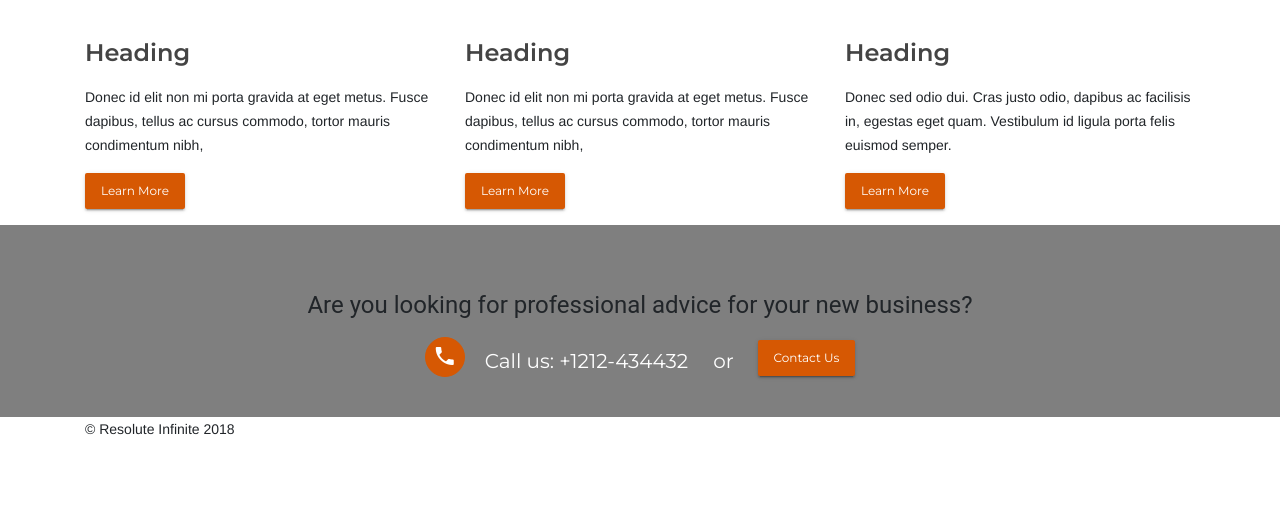
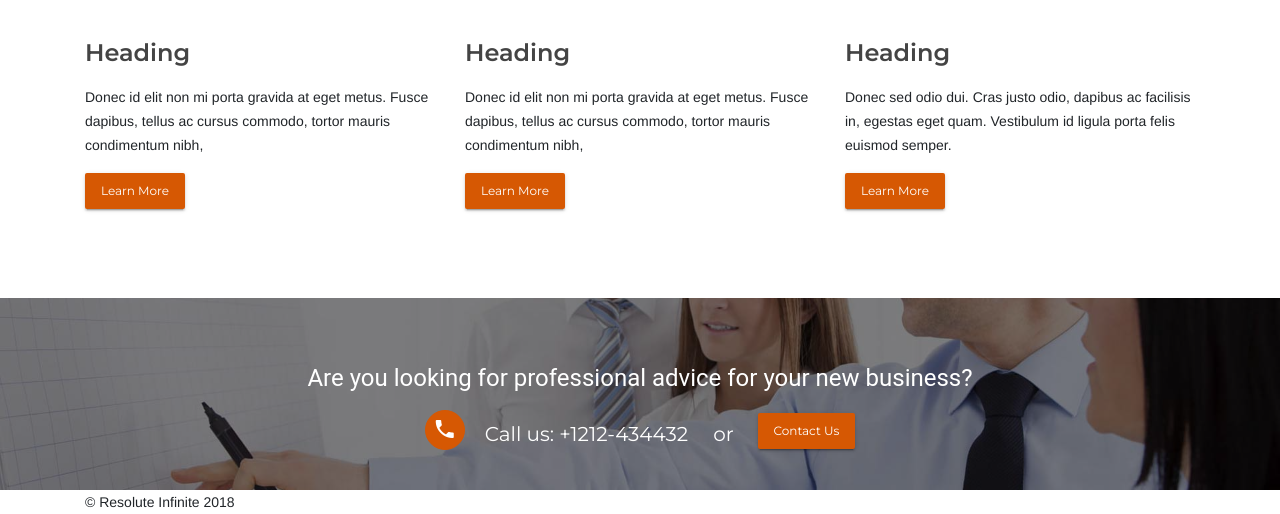
Before and after one commit to joshmanhuwa/resoluteinfinite.co.za, a plain HTML site: page dev/index.html in a window 1280 px wide. Shown: the part 595-1109 px from the top of the page. Before the commit the page ends 1036 px from the top, so only its background shows below. Drawn offline with nearby package versions, Linux system fonts and the light colour scheme.

Commit message:
update
fixes home page banner

```diff
--- a/dev/css/style.css
+++ b/dev/css/style.css
@@ -97,8 +97,8 @@
 
 }
 
-.shade {
-
+.banner-content > h4 {
+  color: #fff;
 }
 /* ===================================
 4. Buttons
@@ -123,7 +123,7 @@
 5. General
 ==================================== */
 
-.mdl-shadow--2dp {
+.info-dox-card {
   box-shadow: 0 2px 2px 0 rgba(0,0,0,.14), 0 3px 1px -2px rgba(0,0,0,.2), 0 1px 5px 0 rgba(0,0,0,.12);
 }
 
@@ -139,7 +139,7 @@
   position: relative;
   z-index: 1;
   font-family: 'Montserrat', sans-serif !important;
-  background: rgba(0 ,0, 0, 0.5);
+  background: rgba(0 ,0, 0, 0.5) !important;
 }
 .area-padding {
   padding: 40px 0px;
--- a/dev/index.html
+++ b/dev/index.html
@@ -92,7 +92,8 @@
       </div>
     </div> <!-- /container -->
 
-    <div class="banner-area area-padding">
+    <div class="main" style="background: url(img/background/bg1.jpg) no-repeat scroll center center / cover !important; width:auto;">
+      <div class="banner-area area-padding" >
           <div class="container">
               <div class="row">
                   <div class="col-md-12 col-sm-12 col-xs-12">
@@ -101,6 +102,7 @@
                           <div class="banner-contact">
                               <span class="call-us"><i class="icon material-icons">phone</i>Call us:  +1212-434432 </span><span>or</span>
                               <button class="mdl-button mdl-js-button mdl-button--raised mdl-js-ripple-effect mdl-button--accent"><a href="#">Contact Us</a></button>
+                          </div>
                       </div>
                   </div>
               </div>
```
Also changed, not shown: dev/contact.html (+11 -0 lines). Lines whose indentation alone changed are shown as unchanged.
